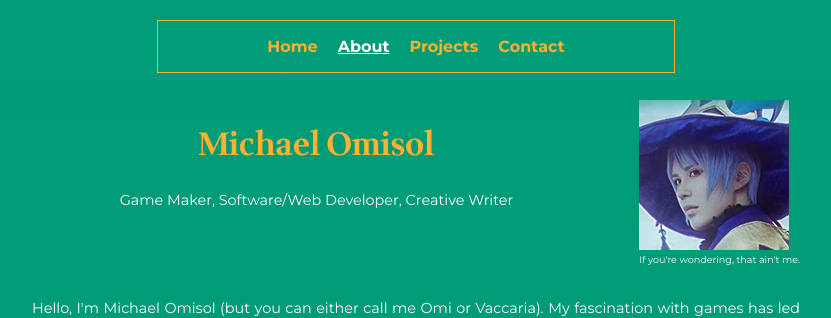
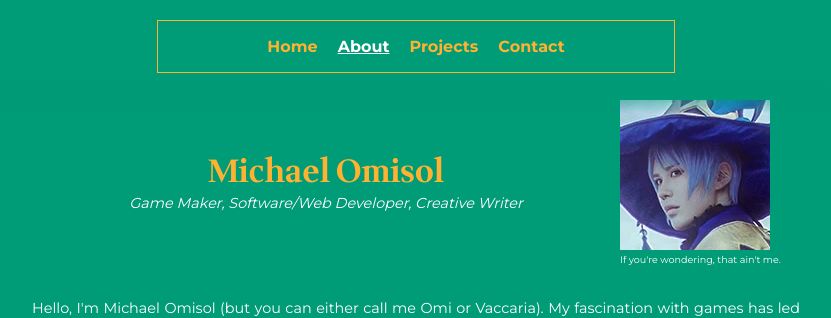
Before and after one commit to FlamingHerb/flamingherb.github.io, a SvelteKit app: page /about in a window 1280 px wide. Shown: the top 318 px of the page, without its empty margins (224-1055 px from the left). Built offline with nearby package versions, Linux system fonts and the light colour scheme.

Commit message:
refactor: magickry at the about page

```diff
--- a/src/routes/(app)/about/+page.svelte
+++ b/src/routes/(app)/about/+page.svelte
@@ -27,8 +27,10 @@
             <img src="{authorimg}" alt="A witch profile." on:mouseover={handleMouseOver} on:focus={handleMouseOver} on:blur={handleMouseOut} on:mouseout={handleMouseOut}>
             <figcaption>{caption}</figcaption>
         </figure>
-        <h1>Michael Omisol</h1>
-        <p style="color: white; text-align: center;">Game Maker, Software/Web Developer, Creative Writer</p>
+        <div class="other-block">
+            <h1>Michael Omisol</h1>
+            <p class="subtitle">Game Maker, Software/Web Developer, Creative Writer</p>
+        </div>
     </div>
     <div class="section">
         <p>
@@ -95,10 +97,22 @@
         text-align: justify;
     }
 
+    .subtitle {
+        font-style: italic;
+        text-align: center;
+    }
+
+    .other-block {
+        margin: 3em 0 1.2em 1.2em;
+    }
+
     #authorimg {
         float: right;
-        margin: 0 0 1.2em 2.4em;
+        margin: 0 1.2em 1.2em 1.2em;
 
+        img {
+            text-align: center;
+        }
         figcaption {
             margin:auto;
             text-align: center;
@@ -148,6 +162,10 @@
 
     .forced-top {
         margin-top: 20px;
+
+        h1 {
+            margin-bottom: -0.5em;
+        }
     }
 
     .section {
@@ -163,8 +181,12 @@
     @media only screen and (max-width: 537px){
         #authorimg {
             float: none;
+            margin: 0 0 -2em 0;
+            text-align: center;
+        }
+        .other-block {
             margin: auto;
-            text-align: center;
+            margin-top: 3em;
         }
     }
 </style>
```
